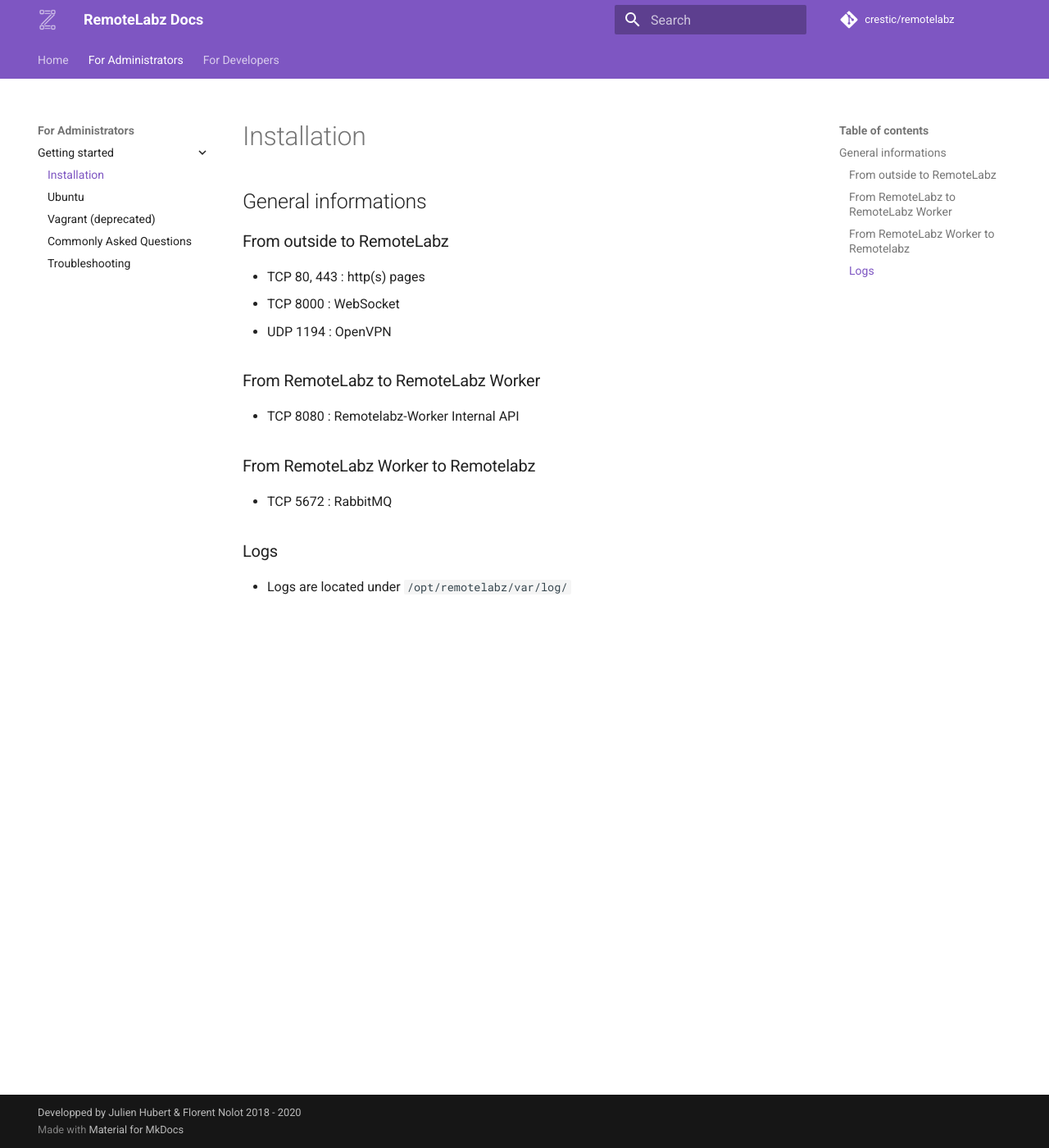
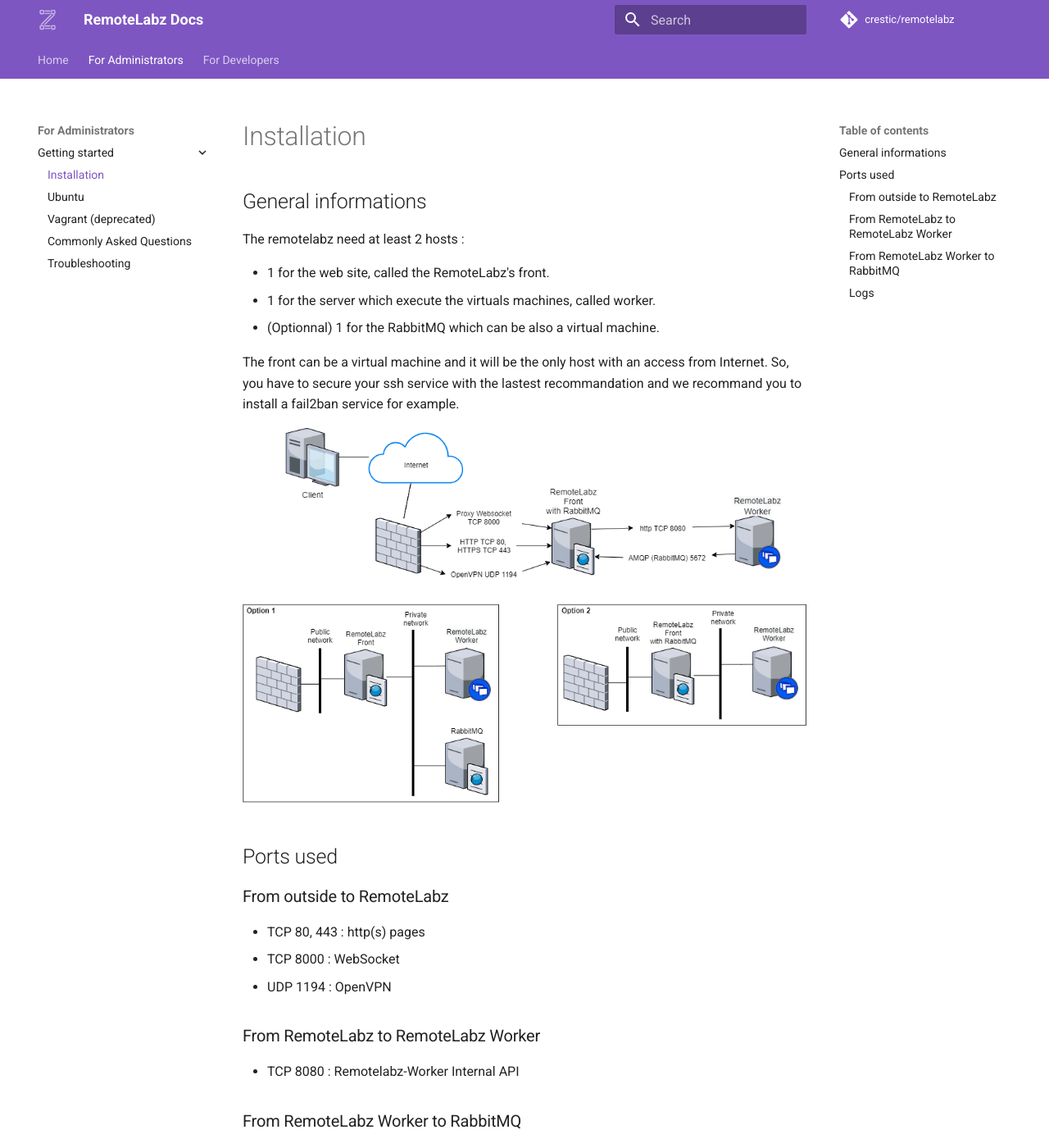
Before and after one commit to remotelabz/remotelabz-docs, an MkDocs documentation site: the page built from docs/administrators/getting-started/install.md, in a window 1280 px wide and 1400 px high. Shown: the whole window at 82% size. Built offline with MkDocs 1.6.1 and Material for MkDocs 9.7.7, drawn with Linux system fonts in a browser that asks for light colours; some of the changed text lies outside the part shown.

Commit message:
RabbitMQ documentation

```diff
--- a/docs/administrators/getting-started/install.md
+++ b/docs/administrators/getting-started/install.md
@@ -1,5 +1,16 @@
 # Installation
 ## General informations
+The remotelabz need at least 2 hosts :
+
+ - 1 for the web site, called the RemoteLabz's front.
+ - 1 for the server which execute the virtuals machines, called worker.
+ - (Optionnal) 1 for the RabbitMQ which can be also a virtual machine.
+
+The front can be a virtual machine and it will be the only host with an access from Internet. So, you have to secure your ssh service with the lastest recommandation and we recommand you to install a fail2ban service for example.
+
+![network_architecture](/images/RemoteLabz-Ports.png)
+
+## Ports used
 
 ### From outside to RemoteLabz
 - TCP 80, 443 : http(s) pages
@@ -9,8 +20,8 @@
 ### From RemoteLabz to RemoteLabz Worker
 - TCP 8080 : Remotelabz-Worker Internal API
 
-### From RemoteLabz Worker to Remotelabz
-- TCP 5672 : RabbitMQ
+### From RemoteLabz Worker to RabbitMQ
+- TCP 5672 : AMQP
 
 ### Logs
-- Logs are located under `/opt/remotelabz/var/log/`
+- RemoteLabz's logs are located under `/opt/remotelabz/var/log/` and RabbitMQ's log under `/var/log/rabbitmq`
```
Also changed, not shown: docs/images/RemoteLabz-Ports.png (added).
